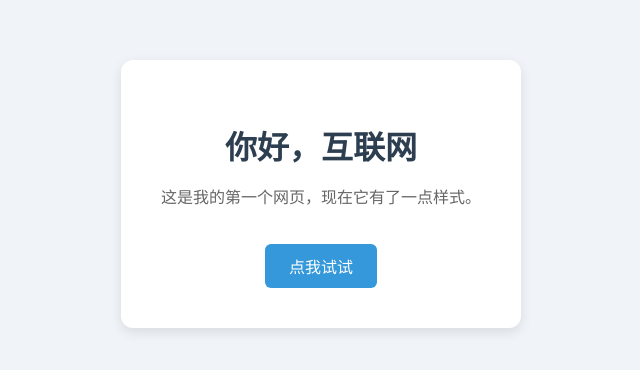
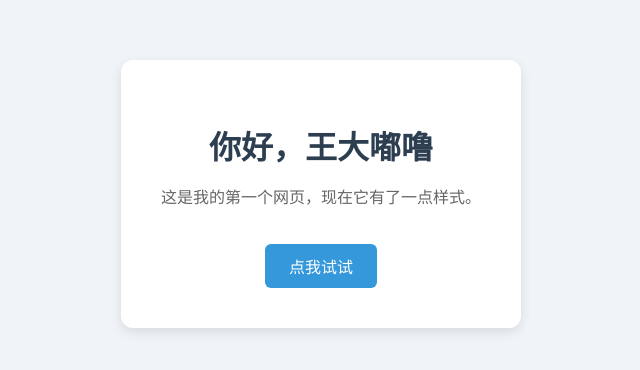
Before and after one commit to talentwddl/zero-to-tech, a plain HTML site: page index.html in a window 1280 px wide. Shown: the part 206-576 px from the top of the page, without its empty margins (319-959 px from the left). Drawn offline with Linux system fonts and the light colour scheme.

Commit message:
修改首页标题文案

```diff
--- a/index.html
+++ b/index.html
@@ -7,7 +7,7 @@
   </head>
   <body>
     <div class="card">
-      <h1>你好，互联网</h1>
+      <h1>你好，王大嘟噜</h1>
       <p id="msg">这是我的第一个网页，现在它有了一点样式。</p>
       <button onclick="changeText()">点我试试</button>
     </div>
```
